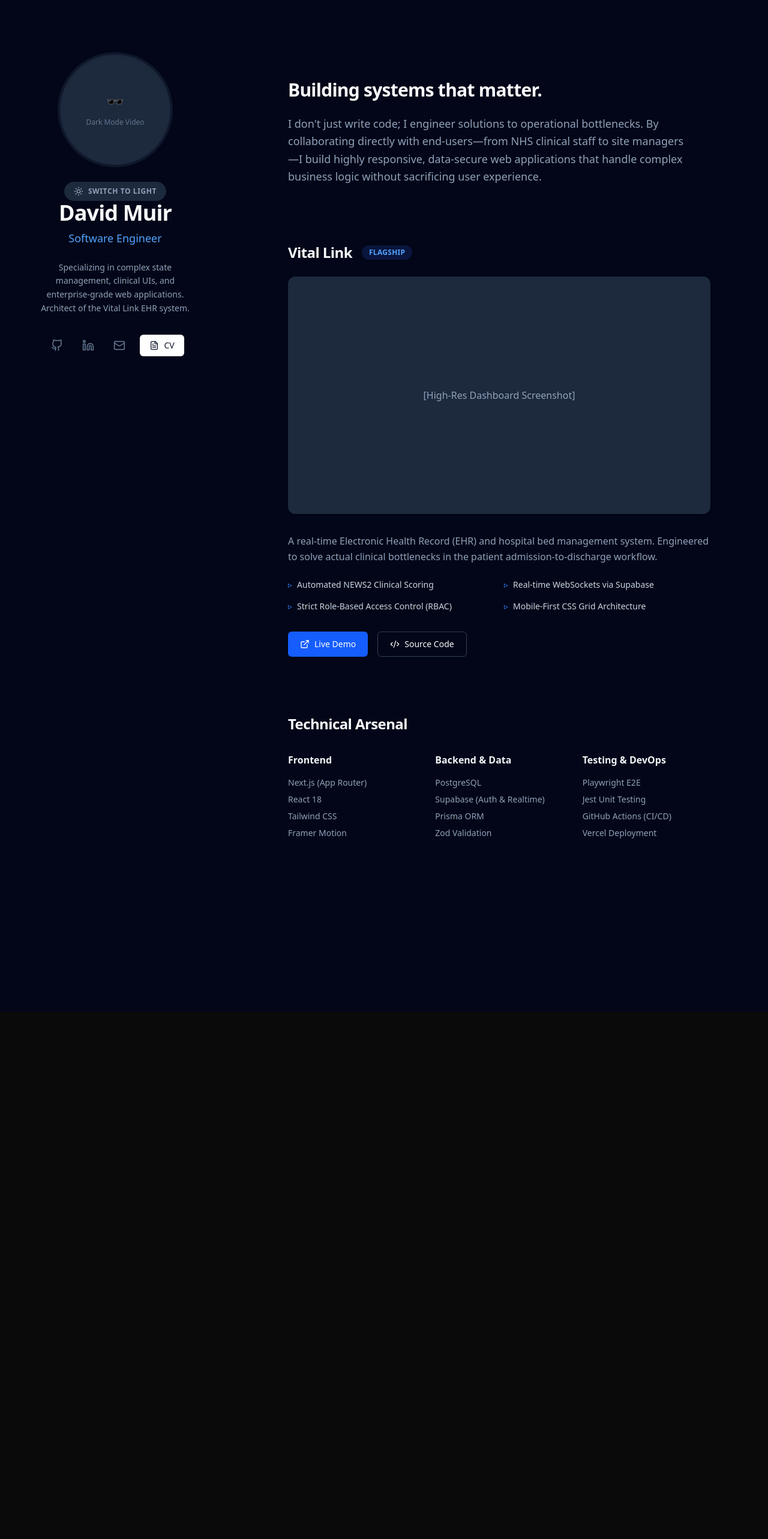
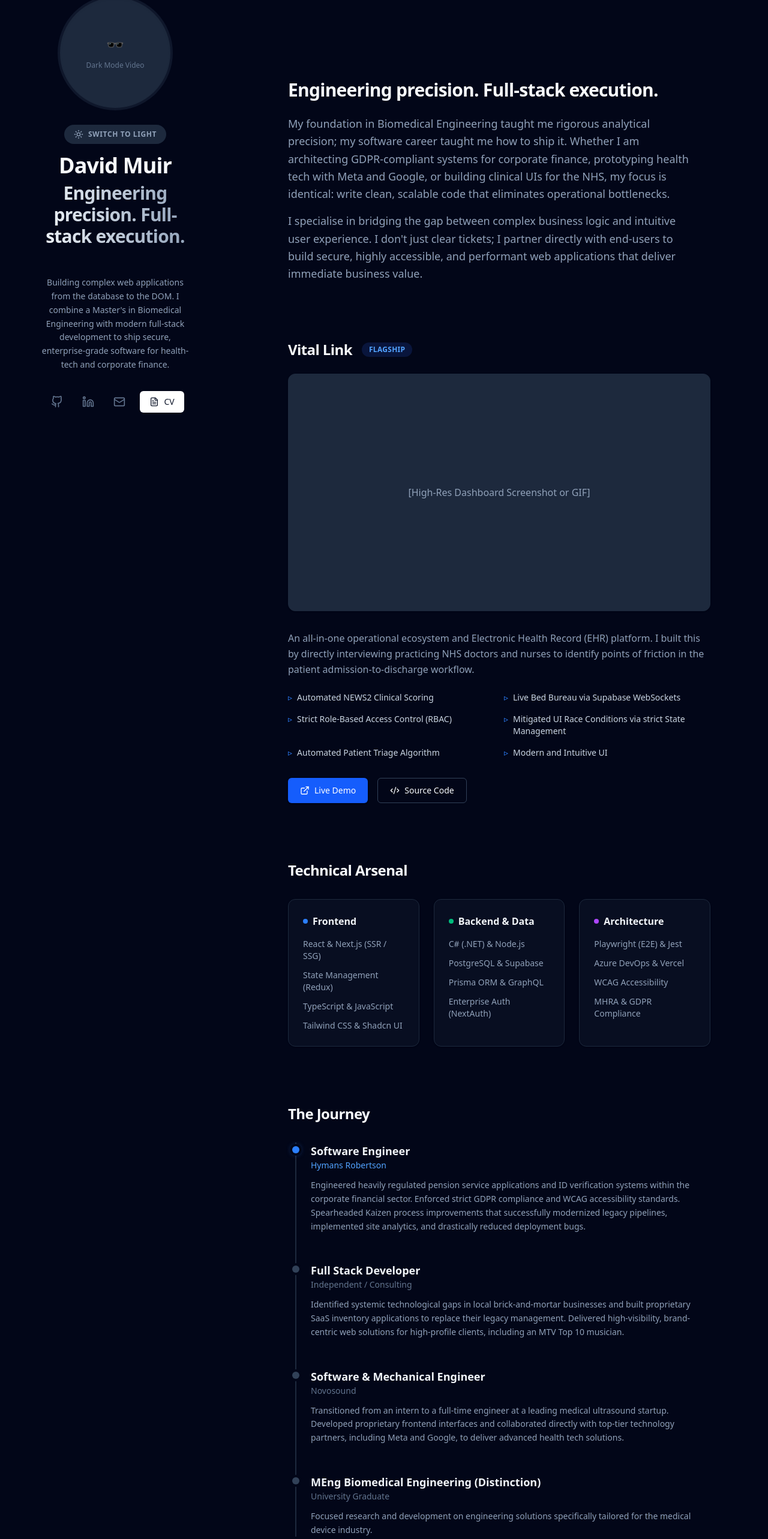
Before and after one commit to davidmuir1999/David-Muir-Portfolio, a Next.js app in the folder portfolio/: page / in a window 1280 px wide. Shown: the part 60-2626 px from the top of the page at 60% size. Before the commit the page ends 1747 px from the top, so only its background shows below. Built offline with nearby package versions, Linux system fonts and the light colour scheme.

Commit message:
Page content

```diff
--- a/portfolio/app/page.tsx
+++ b/portfolio/app/page.tsx
@@ -41,22 +41,23 @@ export default function Portfolio() {
 
   return (
     <div className="min-h-screen flex flex-col lg:flex-row w-full bg-slate-50 text-slate-900 dark:bg-slate-950 dark:text-slate-50 transition-colors duration-300">
-      <aside className="w-full lg:w-[30%] lg:fixed lg:top-0 lg:left-0 lg:h-screen p-8 lg:p-12 xl:p-16 flex flex-col justify-center overflow-y-auto">
+      <aside className="w-full lg:w-[30%] lg:fixed lg:top-0 lg:left-0 lg:h-screen p-8 lg:p-12 xl:p-16 flex flex-col justify-center overflow-y-auto z-10">
         <ReactiveAvatar />
 
-        <div className="text-center mb-6">
+        <div className="text-center mb-6 mt-4">
           <h1 className="text-4xl font-extrabold tracking-tight mb-2">
             David Muir
           </h1>
-          <h2 className="text-lg font-medium text-blue-600 dark:text-blue-400">
-            Software Engineer
-          </h2>
+          <h3 className="text-3xl font-extrabold tracking-tight mb-6 bg-linear-to-r from-slate-100 to-slate-500 dark:from-slate-100 dark:to-slate-400 bg-clip-text text-transparent">
+            Engineering precision. Full-stack execution.
+          </h3>
         </div>
 
         <p className="text-center text-sm text-slate-600 dark:text-slate-400 mb-8 leading-relaxed">
-          Specializing in complex state management, clinical UIs, and
-          enterprise-grade web applications. Architect of the Vital Link EHR
-          system.
+          Building complex web applications from the database to the DOM. I
+          combine a Master's in Biomedical Engineering with modern full-stack
+          development to ship secure, enterprise-grade software for health-tech
+          and corporate finance.
         </p>
 
         <div className="flex gap-4 justify-center items-center">
@@ -87,17 +88,24 @@ export default function Portfolio() {
         </div>
       </aside>
 
-      <main className="w-full lg:w-[70%] lg:ml-[30%] p-8 lg:p-16 xl:p-24 min-h-screen flex flex-col gap-24">
+      <main className="w-full lg:w-[70%] lg:ml-[30%] p-8 lg:p-16 xl:p-24 min-h-screen flex flex-col gap-24 relative">
         <section className="max-w-2xl mt-12 lg:mt-24">
           <h3 className="text-3xl font-bold tracking-tight mb-6">
-            Building systems that matter.
+            Engineering precision. Full-stack execution.
           </h3>
+          <p className="text-lg text-slate-600 dark:text-slate-400 leading-relaxed mb-4">
+            My foundation in Biomedical Engineering taught me rigorous
+            analytical precision; my software career taught me how to ship it.
+            Whether I am architecting GDPR-compliant systems for corporate
+            finance, prototyping health tech with Meta and Google, or building
+            clinical UIs for the NHS, my focus is identical: write clean,
+            scalable code that eliminates operational bottlenecks.
+          </p>
           <p className="text-lg text-slate-600 dark:text-slate-400 leading-relaxed">
-            I don't just write code; I engineer solutions to operational
-            bottlenecks. By collaborating directly with end-users—from NHS
-            clinical staff to site managers—I build highly responsive,
-            data-secure web applications that handle complex business logic
-            without sacrificing user experience.
+            I specialise in bridging the gap between complex business logic and
+            intuitive user experience. I don't just clear tickets; I partner
+            directly with end-users to build secure, highly accessible, and
+            performant web applications that deliver immediate business value.
           </p>
         </section>
 
@@ -109,14 +117,15 @@ export default function Portfolio() {
             </span>
           </div>
 
-          <div className="w-full aspect-video bg-slate-200 dark:bg-slate-800 rounded-xl mb-8 flex items-center justify-center text-slate-400 shadow-sm">
-            [High-Res Dashboard Screenshot]
+          <div className="w-full aspect-video bg-slate-200 dark:bg-slate-800 rounded-xl mb-8 flex items-center justify-center text-slate-400 shadow-sm border border-slate-300 dark:border-slate-800">
+            [High-Res Dashboard Screenshot or GIF]
           </div>
 
           <p className="text-slate-600 dark:text-slate-400 mb-6 leading-relaxed">
-            A real-time Electronic Health Record (EHR) and hospital bed
-            management system. Engineered to solve actual clinical bottlenecks
-            in the patient admission-to-discharge workflow.
+            An all-in-one operational ecosystem and Electronic Health Record
+            (EHR) platform. I built this by directly interviewing practicing NHS
+            doctors and nurses to identify points of friction in the patient
+            admission-to-discharge workflow.
           </p>
 
           <ul className="grid grid-cols-1 md:grid-cols-2 gap-4 mb-8 text-sm text-slate-700 dark:text-slate-300">
@@ -125,16 +134,23 @@ export default function Portfolio() {
               Scoring
             </li>
             <li className="flex items-start gap-2">
-              <span className="text-blue-500">▹</span> Real-time WebSockets via
-              Supabase
+              <span className="text-blue-500">▹</span> Live Bed Bureau via
+              Supabase WebSockets
             </li>
             <li className="flex items-start gap-2">
               <span className="text-blue-500">▹</span> Strict Role-Based Access
               Control (RBAC)
             </li>
             <li className="flex items-start gap-2">
-              <span className="text-blue-500">▹</span> Mobile-First CSS Grid
-              Architecture
+              <span className="text-blue-500">▹</span> Mitigated UI Race
+              Conditions via strict State Management
+            </li>
+            <li className="flex items-start gap-2">
+              <span className="text-blue-500">▹</span> Automated Patient Triage
+              Algorithm
+            </li>
+            <li className="flex items-start gap-2">
+              <span className="text-blue-500">▹</span> Modern and Intuitive UI
             </li>
           </ul>
 
@@ -158,41 +174,117 @@ export default function Portfolio() {
           <h3 className="text-2xl font-bold tracking-tight mb-8">
             Technical Arsenal
           </h3>
-          <div className="grid grid-cols-1 md:grid-cols-3 gap-8">
-            <div className="space-y-4">
-              <h4 className="font-semibold text-slate-900 dark:text-slate-100">
+          <div className="grid grid-cols-1 md:grid-cols-3 gap-6">
+            <div className="p-6 rounded-xl bg-white dark:bg-slate-900/50 border border-slate-200 dark:border-slate-800 hover:border-slate-300 dark:hover:border-slate-700 transition-colors shadow-sm">
+              <h4 className="font-semibold text-slate-900 dark:text-slate-100 mb-4 flex items-center gap-2">
+                <span className="w-2 h-2 rounded-full bg-blue-500"></span>{" "}
                 Frontend
               </h4>
-              <ul className="space-y-2 text-sm text-slate-600 dark:text-slate-400">
-                <li>Next.js (App Router)</li>
-                <li>React 18</li>
-                <li>Tailwind CSS</li>
-                <li>Framer Motion</li>
+              <ul className="space-y-3 text-sm text-slate-600 dark:text-slate-400">
+                <li>React & Next.js (SSR / SSG)</li>
+                <li>State Management (Redux)</li>
+                <li>TypeScript & JavaScript</li>
+                <li>Tailwind CSS & Shadcn UI</li>
               </ul>
             </div>
 
-            <div className="space-y-4">
-              <h4 className="font-semibold text-slate-900 dark:text-slate-100">
+            <div className="p-6 rounded-xl bg-white dark:bg-slate-900/50 border border-slate-200 dark:border-slate-800 hover:border-slate-300 dark:hover:border-slate-700 transition-colors shadow-sm">
+              <h4 className="font-semibold text-slate-900 dark:text-slate-100 mb-4 flex items-center gap-2">
+                <span className="w-2 h-2 rounded-full bg-emerald-500"></span>{" "}
                 Backend & Data
               </h4>
-              <ul className="space-y-2 text-sm text-slate-600 dark:text-slate-400">
-                <li>PostgreSQL</li>
-                <li>Supabase (Auth & Realtime)</li>
-                <li>Prisma ORM</li>
-                <li>Zod Validation</li>
+              <ul className="space-y-3 text-sm text-slate-600 dark:text-slate-400">
+                <li>C# (.NET) & Node.js</li>
+                <li>PostgreSQL & Supabase</li>
+                <li>Prisma ORM & GraphQL</li>
+                <li>Enterprise Auth (NextAuth)</li>
               </ul>
             </div>
 
-            <div className="space-y-4">
-              <h4 className="font-semibold text-slate-900 dark:text-slate-100">
-                Testing & DevOps
+            <div className="p-6 rounded-xl bg-white dark:bg-slate-900/50 border border-slate-200 dark:border-slate-800 hover:border-slate-300 dark:hover:border-slate-700 transition-colors shadow-sm">
+              <h4 className="font-semibold text-slate-900 dark:text-slate-100 mb-4 flex items-center gap-2">
+                <span className="w-2 h-2 rounded-full bg-purple-500"></span>{" "}
+                Architecture
               </h4>
-              <ul className="space-y-2 text-sm text-slate-600 dark:text-slate-400">
-                <li>Playwright E2E</li>
-                <li>Jest Unit Testing</li>
-                <li>GitHub Actions (CI/CD)</li>
-                <li>Vercel Deployment</li>
+              <ul className="space-y-3 text-sm text-slate-600 dark:text-slate-400">
+                <li>Playwright (E2E) & Jest</li>
+                <li>Azure DevOps & Vercel</li>
+                <li>WCAG Accessibility</li>
+                <li>MHRA & GDPR Compliance</li>
               </ul>
+            </div>
+          </div>
+        </section>
+
+        <section className="max-w-3xl">
+          <h3 className="text-2xl font-bold tracking-tight mb-8">
+            The Journey
+          </h3>
+
+          <div className="space-y-12 border-l-2 border-slate-200 dark:border-slate-800 pl-6 ml-3">
+            <div className="relative">
+            <div className="absolute w-3 h-3 bg-blue-500 rounded-full -left-[31px] top-1.5 ring-4 ring-slate-50 dark:ring-slate-950 shadow-[0_0_10px_rgba(59,130,246,0.8)]" />              <h4 className="text-lg font-bold text-slate-900 dark:text-slate-100">
+                Software Engineer
+              </h4>
+              <h5 className="text-sm font-medium text-blue-600 dark:text-blue-400 mb-3">
+                Hymans Robertson
+              </h5>
+              <p className="text-sm text-slate-600 dark:text-slate-400 leading-relaxed">
+                Engineered heavily regulated pension service applications and ID
+                verification systems within the corporate financial sector.
+                Enforced strict GDPR compliance and WCAG accessibility
+                standards. Spearheaded Kaizen process improvements that
+                successfully modernized legacy pipelines, implemented site
+                analytics, and drastically reduced deployment bugs.
+              </p>
+            </div>
+
+            <div className="relative">
+              <div className="absolute w-3 h-3 bg-slate-300 dark:bg-slate-700 rounded-full -left-[31px] top-1.5 ring-4 ring-slate-50 dark:ring-slate-950" />
+              <h4 className="text-lg font-bold text-slate-900 dark:text-slate-100">
+                Full Stack Developer
+              </h4>
+              <h5 className="text-sm font-medium text-slate-500 mb-3">
+                Independent / Consulting
+              </h5>
+              <p className="text-sm text-slate-600 dark:text-slate-400 leading-relaxed">
+                Identified systemic technological gaps in local brick-and-mortar
+                businesses and built proprietary SaaS inventory applications to
+                replace their legacy management. Delivered high-visibility,
+                brand-centric web solutions for high-profile clients, including
+                an MTV Top 10 musician.
+              </p>
+            </div>
+
+            <div className="relative">
+              <div className="absolute w-3 h-3 bg-slate-300 dark:bg-slate-700 rounded-full -left-[31px] top-1.5 ring-4 ring-slate-50 dark:ring-slate-950" />
+              <h4 className="text-lg font-bold text-slate-900 dark:text-slate-100">
+                Software & Mechanical Engineer
+              </h4>
+              <h5 className="text-sm font-medium text-slate-500 mb-3">
+                Novosound
+              </h5>
+              <p className="text-sm text-slate-600 dark:text-slate-400 leading-relaxed">
+                Transitioned from an intern to a full-time engineer at a leading
+                medical ultrasound startup. Developed proprietary frontend
+                interfaces and collaborated directly with top-tier technology
+                partners, including Meta and Google, to deliver advanced health
+                tech solutions.
+              </p>
+            </div>
+
+            <div className="relative">
+              <div className="absolute w-3 h-3 bg-slate-300 dark:bg-slate-700 rounded-full -left-[31px] top-1.5 ring-4 ring-slate-50 dark:ring-slate-950" />
+              <h4 className="text-lg font-bold text-slate-900 dark:text-slate-100">
+                MEng Biomedical Engineering (Distinction)
+              </h4>
+              <h5 className="text-sm font-medium text-slate-500 mb-3">
+                University Graduate
+              </h5>
+              <p className="text-sm text-slate-600 dark:text-slate-400 leading-relaxed">
+                Focused research and development on engineering solutions
+                specifically tailored for the medical device industry.
+              </p>
             </div>
           </div>
         </section>
```
